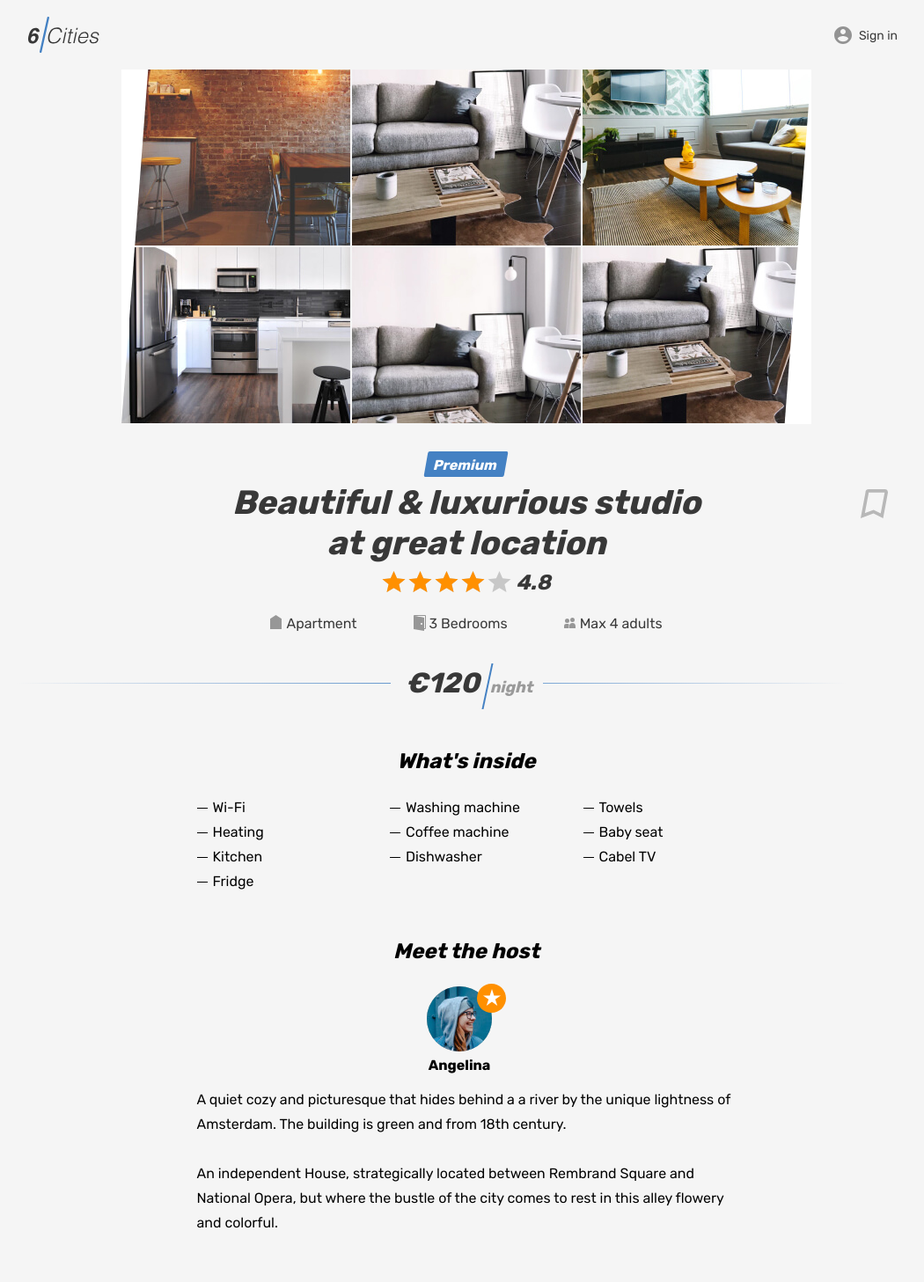
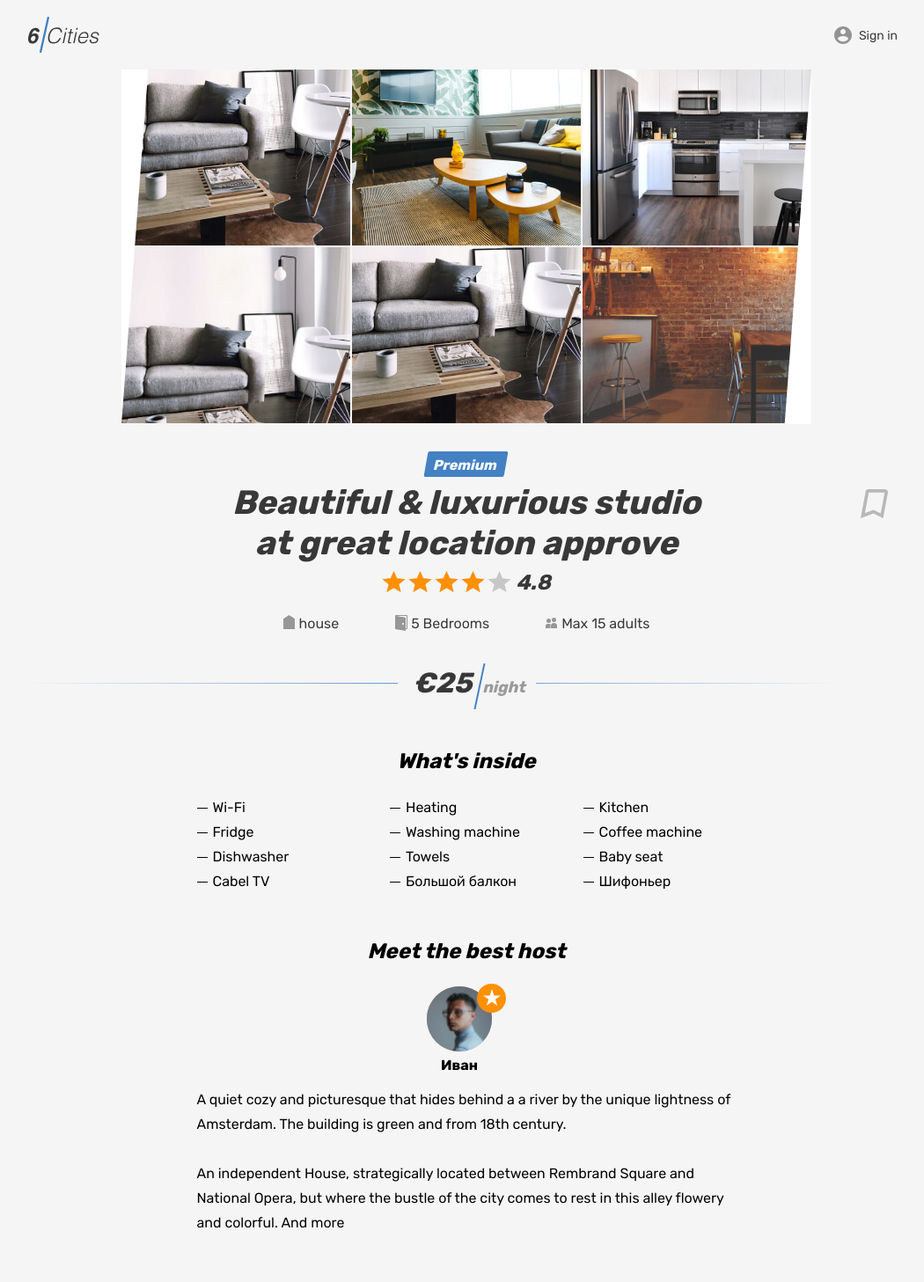
Before and after one commit to templton/1362031-six-cities-3, a React app: page /offer in a window 1280 px wide. Shown: the top 1457 px of the page at 88% size, without its empty margins (110-1160 px from the left). Built offline with nearby package versions, Linux system fonts and the light colour scheme.

Commit message:
module3-task2 подробная карточка

```diff
--- a/src/components/app/app.jsx
+++ b/src/components/app/app.jsx
@@ -6,6 +6,7 @@ import Main from "../main/main.jsx";
 import CardDetail from "../card-detail/card-detail.jsx";
 import Login from "../login/login.jsx";
 import FavoritesCards from "../favorites-cards/favorites-cards.jsx";
+import carddetail from "../../mocks/carddetail";
 
 const App = ({offers}) => {
   return (
@@ -20,7 +21,7 @@ const App = ({offers}) => {
         <Route exact path="/offer">
           <div className="page page--gray page--main">
             <Header/>
-            <CardDetail/>
+            <CardDetail images={carddetail.images} info={carddetail.info} owner={carddetail.owner}/>
           </div>
         </Route>
         <Route exact path="/login">
--- a/src/components/card-detail/card-detail.jsx
+++ b/src/components/card-detail/card-detail.jsx
@@ -1,39 +1,29 @@
 import React from "react";
+import PropTypes from "prop-types";
+import {PlaceCardTypes} from "../../const";
 
-const CardDetail = () => {
+const CardDetail = (props) => {
+  const {images, info, owner} = props;
   return (
     <main className="page__main page__main--property">
       <section className="property">
         <div className="property__gallery-container container">
           <div className="property__gallery">
-            <div className="property__image-wrapper">
-              <img className="property__image" src="img/room.jpg" alt="Photo studio"/>
-            </div>
-            <div className="property__image-wrapper">
-              <img className="property__image" src="img/apartment-01.jpg" alt="Photo studio"/>
-            </div>
-            <div className="property__image-wrapper">
-              <img className="property__image" src="img/apartment-02.jpg" alt="Photo studio"/>
-            </div>
-            <div className="property__image-wrapper">
-              <img className="property__image" src="img/apartment-03.jpg" alt="Photo studio"/>
-            </div>
-            <div className="property__image-wrapper">
-              <img className="property__image" src="img/studio-01.jpg" alt="Photo studio"/>
-            </div>
-            <div className="property__image-wrapper">
-              <img className="property__image" src="img/apartment-01.jpg" alt="Photo studio"/>
-            </div>
+            {images.map((img)=>{
+              return (
+                <div className="property__image-wrapper" key={img.id}>
+                  <img className="property__image" src={img.src} alt="Photo studio"/>
+                </div>
+              );
+            })}
           </div>
         </div>
         <div className="property__container container">
           <div className="property__wrapper">
-            <div className="property__mark">
-              <span>Premium</span>
-            </div>
+            {info.isPremium ? <div className="property__mark"><span>Premium</span></div> : ``}
             <div className="property__name-wrapper">
               <h1 className="property__name">
-                Beautiful &amp; luxurious studio at great location
+                {info.title}
               </h1>
               <button className="property__bookmark-button button" type="button">
                 <svg className="property__bookmark-icon" width="31" height="33">
@@ -44,80 +34,52 @@ const CardDetail = () => {
             </div>
             <div className="property__rating rating">
               <div className="property__stars rating__stars">
-                <span style={{width: `80%`}}></span>
+                <span style={{width: 20 * Math.floor(info.raiting) + `%`}}></span>
                 <span className="visually-hidden">Rating</span>
               </div>
-              <span className="property__rating-value rating__value">4.8</span>
+              <span className="property__rating-value rating__value">{info.raiting}</span>
             </div>
             <ul className="property__features">
               <li className="property__feature property__feature--entire">
-                Apartment
+                {info.type}
               </li>
               <li className="property__feature property__feature--bedrooms">
-                3 Bedrooms
+                {info.countBedrooms} Bedrooms
               </li>
               <li className="property__feature property__feature--adults">
-                Max 4 adults
+                Max {info.countGuest}
               </li>
             </ul>
             <div className="property__price">
-              <b className="property__price-value">&euro;120</b>
+              <b className="property__price-value">&euro;{info.costPerNignt}</b>
               <span className="property__price-text">&nbsp;night</span>
             </div>
             <div className="property__inside">
               <h2 className="property__inside-title">What&apos;s inside</h2>
               <ul className="property__inside-list">
-                <li className="property__inside-item">
-                  Wi-Fi
-                </li>
-                <li className="property__inside-item">
-                  Washing machine
-                </li>
-                <li className="property__inside-item">
-                  Towels
-                </li>
-                <li className="property__inside-item">
-                  Heating
-                </li>
-                <li className="property__inside-item">
-                  Coffee machine
-                </li>
-                <li className="property__inside-item">
-                  Baby seat
-                </li>
-                <li className="property__inside-item">
-                  Kitchen
-                </li>
-                <li className="property__inside-item">
-                  Dishwasher
-                </li>
-                <li className="property__inside-item">
-                  Cabel TV
-                </li>
-                <li className="property__inside-item">
-                  Fridge
-                </li>
+                {info.features.map((item, i) => {
+                  return (
+                    <li className="property__inside-item" key={i}>
+                      {item}
+                    </li>
+                  );
+                })}
               </ul>
             </div>
             <div className="property__host">
-              <h2 className="property__host-title">Meet the host</h2>
+              <h2 className="property__host-title">{info.intoTitle}</h2>
               <div className="property__host-user user">
                 <div className="property__avatar-wrapper property__avatar-wrapper--pro user__avatar-wrapper">
-                  <img className="property__avatar user__avatar" src="img/avatar-angelina.jpg" width="74" height="74" alt="Host avatar"/>
+                  <img className="property__avatar user__avatar" src={owner.avatar} width="74" height="74" alt="Host avatar"/>
                 </div>
                 <span className="property__user-name">
-                    Angelina
+                  {owner.name}
                 </span>
               </div>
               <div className="property__description">
-                <p className="property__text">
-                  A quiet cozy and picturesque that hides behind a a river by the unique lightness of Amsterdam. The
-                  building is green and from 18th century.
-                </p>
-                <p className="property__text">
-                  An independent House, strategically located between Rembrand Square and National Opera, but where the
-                  bustle of the city comes to rest in this alley flowery and colorful.
-                </p>
+                {info.description.split(`\n`).map((item, i) => {
+                  return <p className="property__text" key={i}>{item}</p>;
+                })}
               </div>
             </div>
             <section className="property__reviews reviews">
@@ -306,4 +268,27 @@ const CardDetail = () => {
   );
 };
 
+CardDetail.propTypes = {
+  images: PropTypes.arrayOf(PropTypes.shape({
+    id: PropTypes.number.isRequired,
+    src: PropTypes.string.isRequired
+  })),
+  info: PropTypes.shape({
+    title: PropTypes.string.isRequired,
+    isPremium: PropTypes.bool.isRequired,
+    raiting: PropTypes.number.isRequired,
+    features: PropTypes.arrayOf(PropTypes.string).isRequired,
+    costPerNignt: PropTypes.number.isRequired,
+    type: PropTypes.oneOf(Object.values(PlaceCardTypes)),
+    countBedrooms: PropTypes.number.isRequired,
+    countGuest: PropTypes.string.isRequired,
+    description: PropTypes.string.isRequired,
+    intoTitle: PropTypes.string.isRequired
+  }),
+  owner: PropTypes.shape({
+    name: PropTypes.string.isRequired,
+    avatar: PropTypes.string.isRequired
+  })
+};
+
 export default CardDetail;
--- /dev/null
+++ b/src/const.js
@@ -0,0 +1,6 @@
+export const PlaceCardTypes = {
+  APARTMENT: `apartment`,
+  ROOM: `room`,
+  HOUSE: `house`,
+  HOTEL: `hotel`,
+}
--- /dev/null
+++ b/src/mocks/carddetail.js
@@ -0,0 +1,46 @@
+export default {
+  images: [
+    {
+      id: 1,
+      src: `img/apartment-01.jpg`
+    },
+    {
+      id: 2,
+      src: `img/apartment-02.jpg`
+    },
+    {
+      id: 3,
+      src: `img/apartment-03.jpg`
+    },
+    {
+      id: 4,
+      src: `img/studio-01.jpg`
+    },
+    {
+      id: 5,
+      src: `img/apartment-01.jpg`
+    },
+    {
+      id: 6,
+      src: `img/room.jpg`
+    }
+  ],
+  info: {
+    title: `Beautiful & luxurious studio at great location approve`,
+    isPremium: true,
+    raiting: 4.8,
+    features: [`Wi-Fi`, `Heating`, `Kitchen`, `Fridge`, `Washing machine`, `Coffee machine`, `Dishwasher`, `Towels`,
+      `Baby seat`, `Cabel TV`, `Большой балкон`, `Шифоньер`],
+    costPerNignt: 25,
+    type: `house`,
+    countBedrooms: 5,
+    countGuest: `15 adults`,
+    intoTitle: `Meet the best host`,
+    description: `A quiet cozy and picturesque that hides behind a a river by the unique lightness of Amsterdam. The building is green and from 18th century.
+    An independent House, strategically located between Rembrand Square and National Opera, but where the bustle of the city comes to rest in this alley flowery and colorful. And more`,
+  },
+  owner: {
+    name: `Иван`,
+    avatar: `img/avatar-max.jpg`
+  }
+};
--- a/src/mocks/offers.js
+++ b/src/mocks/offers.js
@@ -2,7 +2,7 @@ export default [
   {
     id: 1,
     name: `Комната №1`,
-    image: `https://upload.wikimedia.org/wikipedia/commons/1/14/Sdfgsdfgsdfgsdfg.jpg`,
+    image: `https://upload.wikimedia.org/wikipedia/commons/3/34/Nanteos_%28geograph_3153536%29.jpg`,
     price: 80
   },
   {
```
